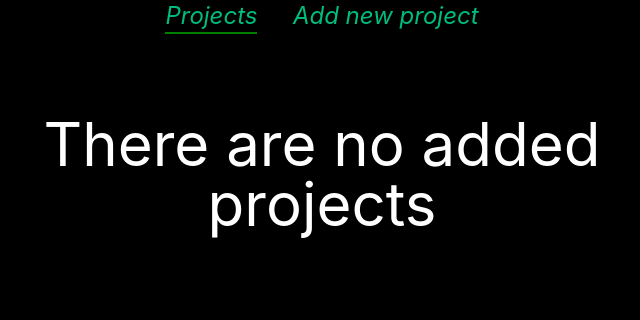
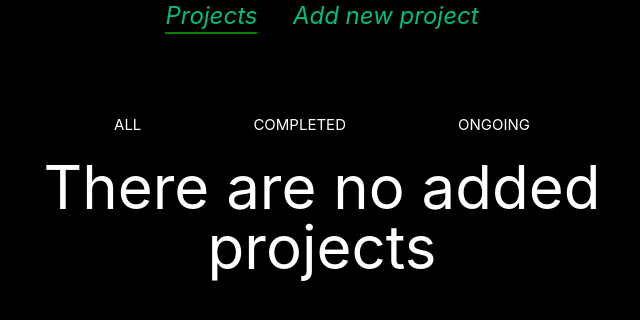
Before and after one commit to peterdevo/todo, a Vue app: page /projects in a window 1280 px wide. Shown: the top 320 px of the page, without its empty margins (318-958 px from the left). Built offline with nearby package versions, Linux system fonts and the light colour scheme.

Commit message:
working on todo

```diff
--- a/src/components/Modal.vue
+++ b/src/components/Modal.vue
@@ -35,7 +35,7 @@ export default {
   </div>
 </template>
 
-<style>
+<style scoped>
 .modal {
   position: fixed;
   z-index: 1;
--- a/src/components/Project.vue
+++ b/src/components/Project.vue
@@ -34,9 +34,12 @@ export default {
 </script>
 
 <template>
-  <div class="bg-gray-700 p-3 border-2 border-red-600 flex justify-between rounded my-1">
+  <div
+    class="bg-gray-700 p-3 border-2 flex justify-between rounded my-1"
+    :class="projectObj.isCompleted ? 'border-green-600' : 'border-red-600'"
+  >
     <label>{{ projectObj.title }}</label>
-    <div class="flex">
+    <div class="flex gap-2">
       <svg
         xmlns="http://www.w3.org/2000/svg"
         fill="none"
@@ -59,6 +62,7 @@ export default {
         stroke-width="1.5"
         stroke="currentColor"
         class="w-6 h-6"
+        :class="projectObj.isCompleted?'bg-green-600':''"
       >
         <path stroke-linecap="round" stroke-linejoin="round" d="M4.5 12.75l6 6 9-13.5" />
       </svg>
--- a/src/components/ProjectForm.vue
+++ b/src/components/ProjectForm.vue
@@ -30,6 +30,15 @@ export default {
         rows="5"
         v-model="data.details"
       ></textarea>
+      <div class="flex  items-center">
+        <input
+          class="w-4 h-4 text-blue-600 bg-gray-100 border-gray-300 rounded focus:ring-blue-500 dark:focus:ring-blue-600 dark:ring-offset-gray-800 focus:ring-2 dark:bg-gray-700 dark:border-gray-600 mr-2"
+          type="checkbox"
+          id="checkbox"
+          v-model="data.isCompleted"
+        />
+        <label for="checkbox">{{ data.isCompleted ? 'Completed' : 'Ongoing' }}</label>
+      </div>
     </div>
   </form>
 </template>
--- a/src/views/NewProject.vue
+++ b/src/views/NewProject.vue
@@ -7,7 +7,8 @@ export default {
       project: {
         id: '',
         title: '',
-        details: ''
+        details: '',
+        isCompleted: ''
       },
       projectStore: useProjectStore()
     }
@@ -18,10 +19,11 @@ export default {
       this.reset(event)
     },
 
-    reset(event){
-      this.project.id=''
-      this.project.title=''
-      this.project.details=''
+    reset(event) {
+      this.project.id = ''
+      this.project.title = ''
+      this.project.details = ''
+      this.project.isCompleted = false
       event.target.reset()
     }
   },
@@ -49,7 +51,9 @@ export default {
       <button type="submit" class="bg-green-800 text-white font-bold py-2 px-4 rounded">
         Add project
       </button>
-      <div v-if="projectStore.isProjectAdded" class="bg-green-500 text-center">Sucessfully added</div>
+      <div v-if="projectStore.isProjectAdded" class="bg-green-500 text-center">
+        Sucessfully added
+      </div>
     </div>
   </form>
 </template>
--- a/src/views/Projects.vue
+++ b/src/views/Projects.vue
@@ -4,9 +4,25 @@ import Project from '../components/Project.vue'
 export default {
   data() {
     return {
-      projectStore: useProjectStore()
+      projectStore: useProjectStore(),
+      copiedProject: {}
     }
   },
+  mounted() {
+    this.copiedProject = this.projectStore.projectObjs
+  },
+  methods: {
+    filterProjects(state) {
+      if (state === 'completed') {
+        this.copiedProject = this.projectStore.projectObjs.filter((p) => p.isCompleted)
+      } else if (state === 'ongoing') {
+        this.copiedProject = this.projectStore.projectObjs.filter((p) => !p.isCompleted)
+      } else {
+        this.copiedProject = this.projectStore.projectObjs
+      }
+    }
+  },
+
   components: {
     Project
   }
@@ -14,7 +30,12 @@ export default {
 </script>
 
 <template>
-  <div v-if="projectStore.isAnyProject" v-for="item of projectStore.projectObjs">
+  <div class="flex justify-evenly mb-5">
+    <span @click="filterProjects('none')" class="cursor-pointer">ALL</span>
+    <span @click="filterProjects('completed')" class="cursor-pointer">COMPLETED</span>
+    <span @click="filterProjects('ongoing')" class="cursor-pointer">ONGOING</span>
+  </div>
+  <div v-if="projectStore.isAnyProject" v-for="item of copiedProject">
     <Project :projectObj="item" :key="item.id" />
   </div>
   <h1 v-else class="text-center text-6xl">There are no added projects</h1>
```
